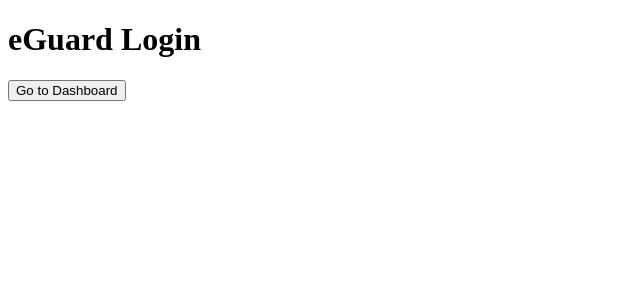
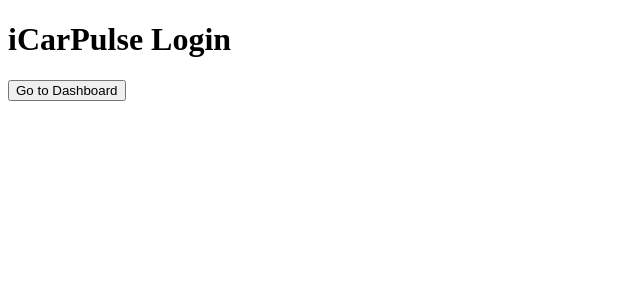
Before and after one commit to och-stack/CarPulse, a React (Vite) app: page / in a window 1280 px wide. Shown: the top 300 px of the page, without its empty margins (0-640 px from the left). Built offline with nearby package versions, Linux system fonts and the light colour scheme.

Commit message:
update the title

```diff
--- a/src/pages/Login.jsx
+++ b/src/pages/Login.jsx
@@ -5,7 +5,7 @@
 
     return (
         <div>
-            <h1>eGuard Login</h1>
+            <h1>iCarPulse Login</h1>
 
             <button onClick={() => navigate("/dashboard")}>
                 Go to Dashboard
```
